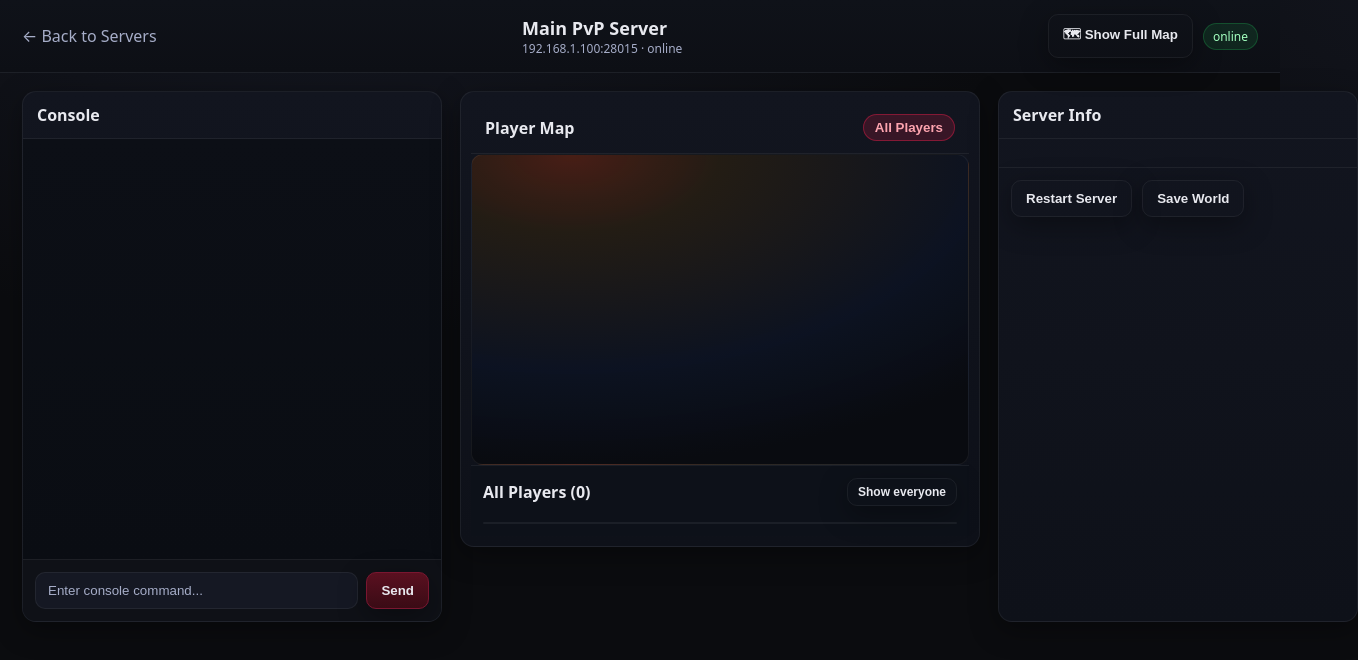
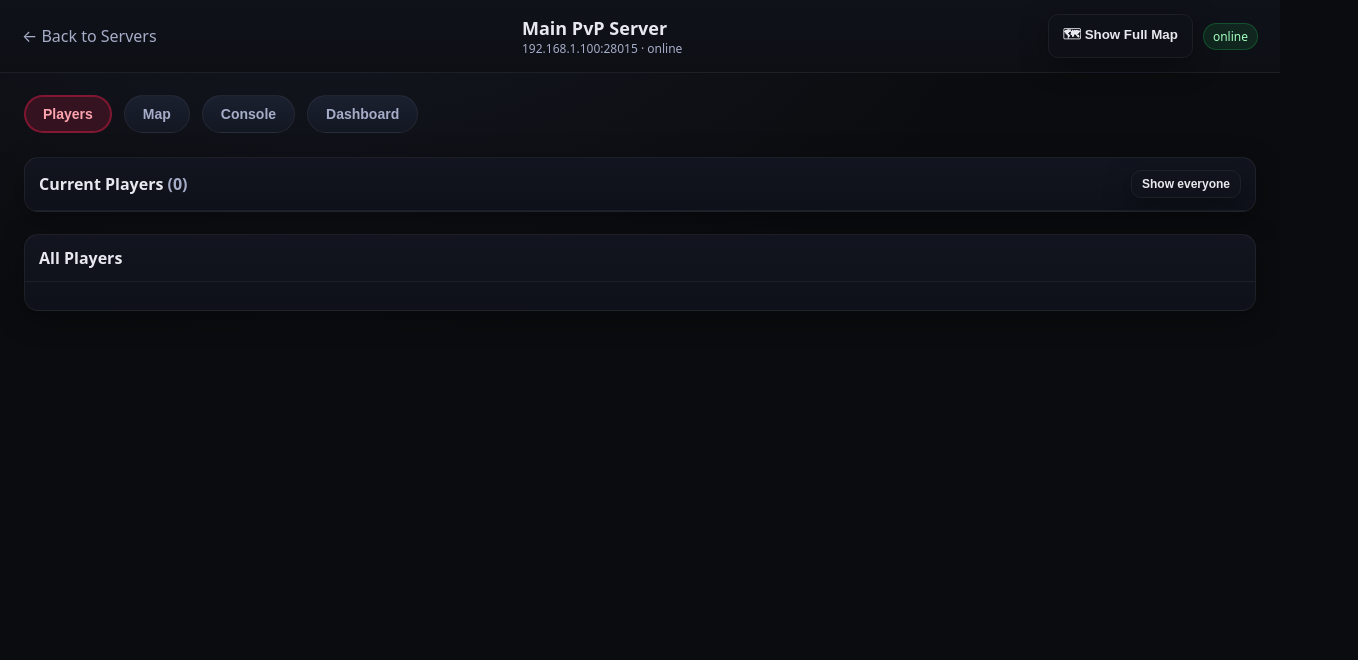
Before and after one commit to demassimo/rust-control-panel, a plain HTML site: page frontend/pages/server.html in a window 1280 px wide. Shown: the whole page, 1358 px wide, since content can reach past the window. Drawn offline with Linux system fonts and the light colour scheme.

Commit message:
Refactor server page into tabbed menu layout

```diff
--- a/frontend/assets/css/dark-theme.css
+++ b/frontend/assets/css/dark-theme.css
@@ -63,6 +63,65 @@ main.grid{
 .col.left{min-width:380px}
 .col.center{min-width:520px}
 .col.right{min-width:320px}
+
+.server-panel{
+  padding:22px 24px 36px;
+  display:flex; flex-direction:column; gap:24px;
+}
+
+.server-menu{
+  display:flex; gap:12px; flex-wrap:wrap;
+}
+
+.menu-tab{
+  appearance:none; border:1px solid var(--border); border-radius:999px;
+  padding:10px 18px; font-weight:600; font-size:14px;
+  background:linear-gradient(180deg, #1b2030 0%, #131722 100%);
+  color:var(--muted); cursor:pointer; transition:filter .15s ease, transform .05s ease;
+}
+
+.menu-tab:hover{filter:brightness(1.1)}
+.menu-tab:active{transform:translateY(1px)}
+.menu-tab.active{
+  background:rgba(225,29,72,.18); color:#fda4af;
+  border-color:rgba(225,29,72,.45); box-shadow:inset 0 0 0 1px rgba(225,29,72,.45);
+}
+
+.view-panel{display:none; flex-direction:column; gap:22px}
+.view-panel.active{display:flex}
+.card.full-width{width:100%}
+.players-strip{padding:0 18px 18px}
+.players-strip .module-message{padding:28px; text-align:center; color:var(--muted)}
+.players-strip .live-players-list{
+  display:grid; gap:16px; padding:18px 0 0;
+  grid-template-columns:repeat(auto-fill, minmax(280px, 1fr));
+}
+.players-strip .live-player-row{
+  border:1px solid var(--border); border-radius:16px;
+  padding:18px; display:flex; flex-direction:column; gap:16px;
+  background:rgba(12,15,24,.75); border-bottom:none;
+}
+.players-strip .live-player-row:hover{background:rgba(225,29,72,.12)}
+.players-strip .live-player-details{align-items:flex-start}
+
+.players-directory{padding:0}
+.players-directory .module-message{padding:24px; text-align:center}
+.player-directory{
+  list-style:none; margin:0; padding:0; display:flex; flex-direction:column;
+}
+.player-directory li{
+  display:flex; justify-content:space-between; gap:18px; align-items:flex-start;
+  padding:16px 18px; border-bottom:1px solid var(--border);
+  background:rgba(12,15,23,.6);
+}
+.player-directory li:nth-child(even){background:rgba(255,255,255,.02)}
+.player-directory strong{font-weight:600}
+.player-directory .muted{color:var(--muted)}
+.player-directory .small{font-size:12px}
+.player-directory .server-actions{display:flex; gap:10px; flex-wrap:wrap}
+
+.muted{color:var(--muted)}
+.small{font-size:12px}
 
 .card{
   background:linear-gradient(180deg, #12151f 0%, #0e1119 100%);
--- a/frontend/pages/server.html
+++ b/frontend/pages/server.html
@@ -9,6 +9,7 @@
     <script defer src="/assets/modules/live-console.js"></script>
     <script defer src="/assets/modules/map.js"></script>
     <script defer src="/assets/modules/live-players.js"></script>
+    <script defer src="/assets/modules/players.js"></script>
     <script defer src="/assets/js/panel-shell.js"></script>
   </head>
 <body class="app">
@@ -24,9 +25,51 @@
     </div>
   </header>
 
-  <main class="grid">
-    <!-- Left: Live Console -->
-    <section class="col left card">
+  <main class="server-panel">
+    <nav class="server-menu" aria-label="Server sections">
+      <button class="menu-tab active" type="button" data-target="players">Players</button>
+      <button class="menu-tab" type="button" data-target="map">Map</button>
+      <button class="menu-tab" type="button" data-target="console">Console</button>
+      <button class="menu-tab" type="button" data-target="dashboard">Dashboard</button>
+    </nav>
+
+    <section class="view-panel active" data-view="players">
+      <div class="card full-width">
+        <div class="card-head">
+          <div class="card-title">Current Players <span id="player-count" class="muted">(0)</span></div>
+          <div class="card-tools">
+            <button class="btn ghost small" id="show-all">Show everyone</button>
+          </div>
+        </div>
+        <div class="card-body no-pad players-strip">
+          <div class="live-players-board" data-module="live-players"
+               data-props='{"serverId":"__SERVER_ID__"}'></div>
+        </div>
+      </div>
+
+      <div class="card full-width">
+        <div class="card-head">
+          <div class="card-title">All Players</div>
+        </div>
+        <div class="card-body players-directory" data-module="players-directory"
+             data-props='{"serverId":"__SERVER_ID__"}'></div>
+      </div>
+    </section>
+
+    <section class="view-panel" data-view="map">
+      <div class="card full-width map-card">
+        <div class="card-head">
+          <div class="card-title">Live Map</div>
+        </div>
+        <div class="card-body no-pad">
+          <div class="map-wrap" data-module="live-map" id="live-map-slot"
+               data-props='{"serverId":"__SERVER_ID__"}'></div>
+        </div>
+      </div>
+    </section>
+
+    <section class="view-panel" data-view="console">
+      <div class="card full-width">
         <div class="card-head">
           <div class="card-title">Console</div>
         </div>
@@ -37,53 +80,47 @@
           <input type="text" id="console-cmd" placeholder="Enter console command..." />
           <button class="btn danger" id="console-send">Send</button>
         </div>
+      </div>
     </section>
 
-    <!-- Center: Player map -->
-    <section class="col center">
-      <div class="card map-card player-map-card">
-        <div class="card-head">
-          <div class="card-title">Player Map</div>
-          <nav class="subnav" aria-label="Player views">
-            <button type="button" class="subnav-btn active" id="player-view-all">All Players</button>
-          </nav>
-        </div>
-        <div class="card-body no-pad">
-          <!-- Your live-map module mounts here -->
-          <div class="map-wrap" data-module="live-map" id="live-map-slot"
-               data-props='{"serverId":"__SERVER_ID__"}'></div>
-        </div>
-        <div class="card-foot player-list-foot">
-          <div class="player-list-head">
-            <div class="player-list-title">All Players <span id="player-count" class="muted">(0)</span></div>
-            <div class="card-tools">
-              <button class="btn ghost small" id="show-all">Show everyone</button>
-            </div>
-          </div>
-          <div class="player-list-body">
-            <div class="live-players-board" data-module="live-players"
-                 data-props='{"serverId":"__SERVER_ID__"}'></div>
-          </div>
-        </div>
-      </div>
-
-    </section>
-
-    <!-- Right: Server/Player Info -->
-    <aside class="col right card">
+    <section class="view-panel" data-view="dashboard">
+      <div class="card full-width">
         <div class="card-head">
           <div class="card-title" id="info-title">Server Info</div>
         </div>
         <div class="card-body" id="info-content">
-        <!-- Default server info module slot -->
           <div data-module="server-info" data-props='{"serverId":"__SERVER_ID__"}'></div>
         </div>
         <div class="card-foot" id="info-actions">
           <button class="btn ghost" id="btn-restart">Restart Server</button>
           <button class="btn ghost" id="btn-saveworld">Save World</button>
         </div>
-    </aside>
+      </div>
+    </section>
+  </main>
 
-  </main>
+  <script>
+    document.addEventListener('DOMContentLoaded', () => {
+      const tabs = Array.from(document.querySelectorAll('.menu-tab'));
+      const views = Array.from(document.querySelectorAll('.view-panel'));
+
+      function activate(target) {
+        tabs.forEach((btn) => {
+          const isActive = btn.dataset.target === target;
+          btn.classList.toggle('active', isActive);
+          btn.setAttribute('aria-pressed', isActive ? 'true' : 'false');
+        });
+        views.forEach((panel) => {
+          panel.classList.toggle('active', panel.dataset.view === target);
+        });
+      }
+
+      tabs.forEach((btn) => {
+        btn.addEventListener('click', () => activate(btn.dataset.target));
+      });
+
+      activate('players');
+    });
+  </script>
 </body>
 </html>
```
Lines whose indentation alone changed are shown as unchanged.
